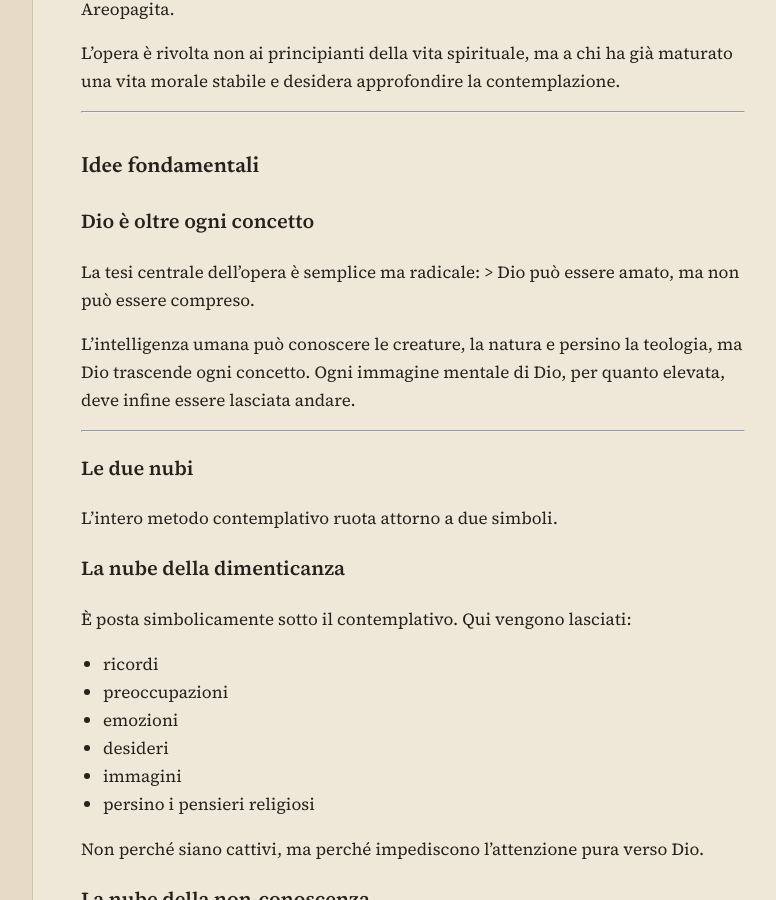
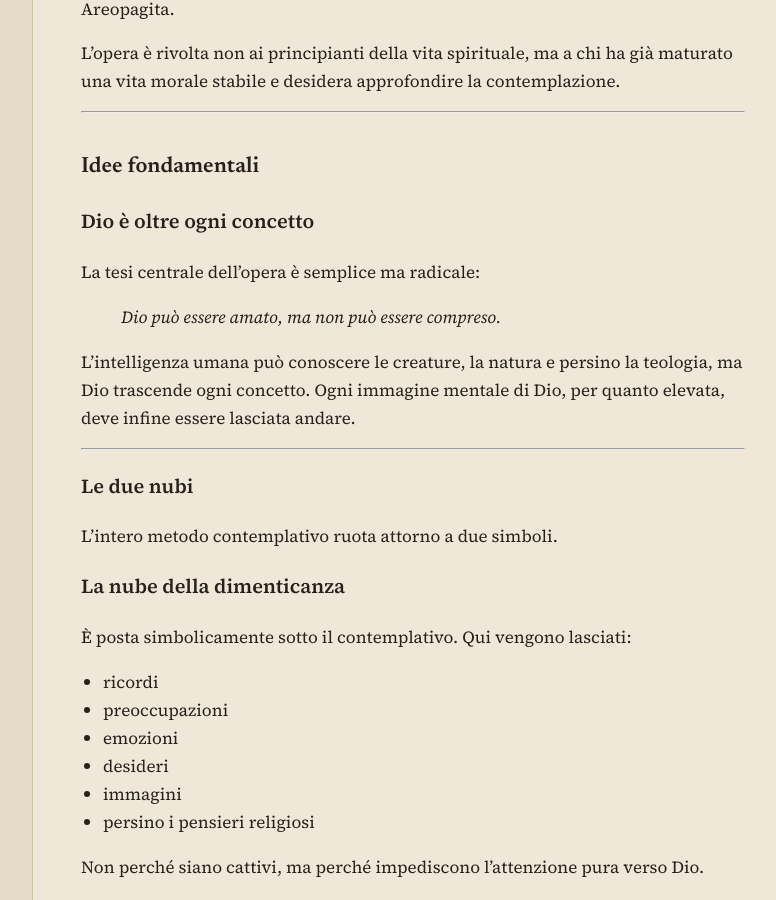
Before and after one commit to Vicknopf11/filoclastos-wiki, a Jekyll site: the page built from letture/nube-non-conoscenza.md, in a window 1280 px wide and 900 px high, scrolled down 734 px. Shown: the whole window, without its empty margins (207-983 px from the left). Built offline with Jekyll 4.4.1, drawn with Linux system fonts in a browser that asks for light colours.

```diff
--- a/letture/nube-non-conoscenza.md
+++ b/letture/nube-non-conoscenza.md
@@ -32,7 +32,9 @@ L'opera è rivolta non ai principianti della vita spirituale, ma a chi ha già m
 
 ### Dio è oltre ogni concetto
 
-La tesi centrale dell'opera è semplice ma radicale: > Dio può essere amato, ma non può essere compreso.
+La tesi centrale dell'opera è semplice ma radicale:
+
+> *Dio può essere amato, ma non può essere compreso.*
 
 L'intelligenza umana può conoscere le creature, la natura e persino la teologia, ma Dio trascende ogni concetto. Ogni immagine mentale di Dio, per quanto elevata, deve infine essere lasciata andare.
 
```
